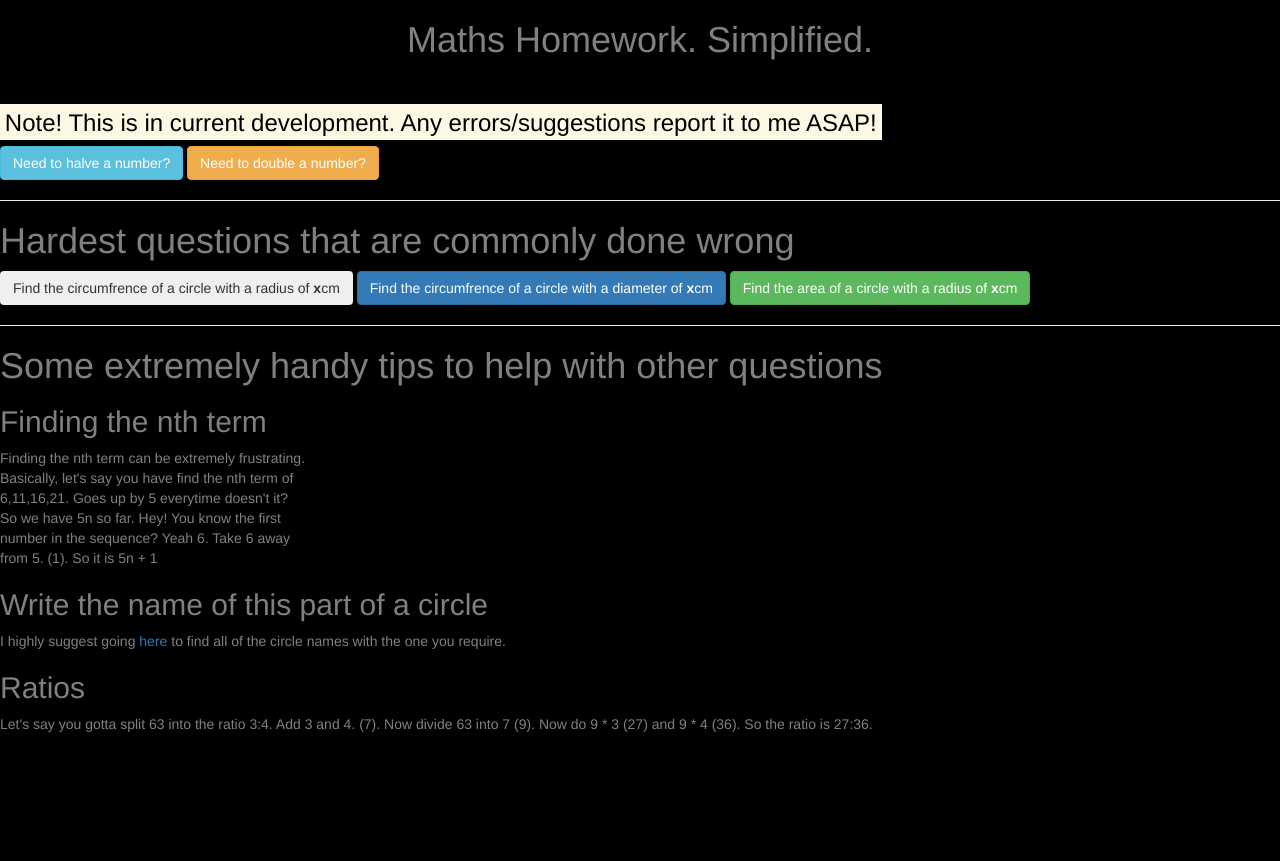
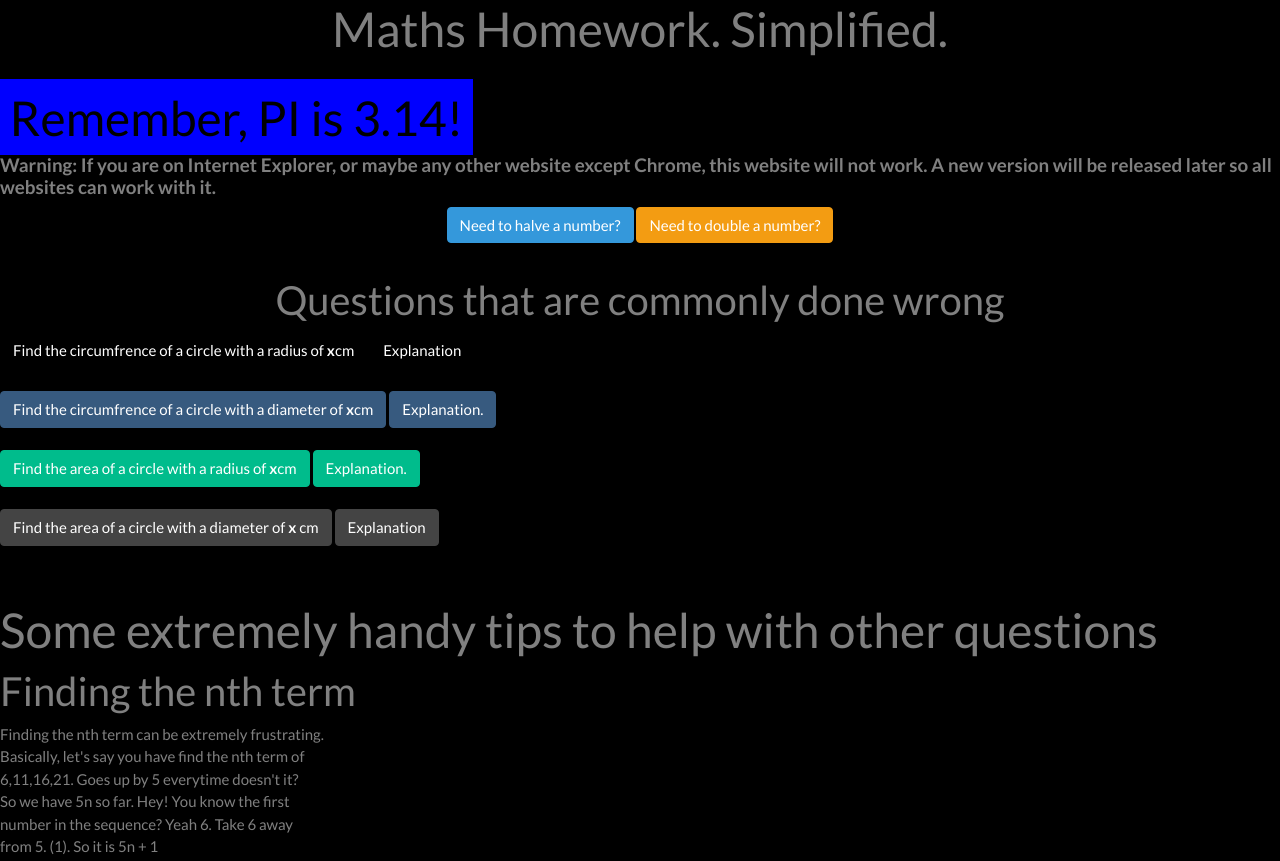
Before and after one commit to gho4t/Maths, a plain HTML site: page index.html in a window 1280 px wide. Shown: the top 861 px of the page. Before the commit the page ends 800 px from the top, so only its background shows below. Drawn offline with nearby package versions, Linux system fonts and the light colour scheme.

Commit message:
HTML change

```diff
--- a/index.html
+++ b/index.html
@@ -5,26 +5,26 @@
     <title>Maths Homework Simplified</title>
   </head>
   <body>
-    <link rel="stylesheet" href="https://maxcdn.bootstrapcdn.com/bootstrap/3.3.7/css/bootstrap.min.css">
-    <script src="https://ajax.googleapis.com/ajax/libs/jquery/3.2.1/jquery.min.js"></script>
-    <script src="https://maxcdn.bootstrapcdn.com/bootstrap/3.3.7/js/bootstrap.min.js"></script>
-      <link rel="stylesheet" type="text/css" href="./css/quickmaths.css">
+    <link rel="stylesheet" href="https://bootswatch.com/4/darkly/bootstrap.min.css">
+        <link rel="stylesheet" href="./css/quickmaths.css">
       <script src = "./main.js"></script>
 
-<div id = "container">
 <div id = "header">
 <h1><center>Maths Homework. Simplified.</h1></center><br>
-<h3><mark>Note! This is in current development. Any errors/suggestions report it to me ASAP!</mark></h3>
+<h1> <mark style="background-color: blue">Remember, PI is 3.14!</h1></mark>
 </div>
-<noscript><h2><mark>Woah! Your JavaScript is disabled dude. I highly recommend you enabling it for the buttons to work.</noscript></h2></mark>
-
+<noscript>Woah! Your browser is blocking scripts, therefore can not function the page properly. Try moving to Chrome.</noscript>
+<h5><b>Warning: If you are on Internet Explorer, or <b>maybe</b> any other website except Chrome, this website will not work. A new version will be released later so all websites can work with it.</h5></b>
+<div id = "container">
+  <center>
 <button type = "button" onclick = "halve()" class = "btn btn-info">Need to halve a number?</button>
 <button type = "button" onclick = "double()" class = "btn btn-warning">Need to double a number?</button><br><hr>
-<h1>Hardest questions that are commonly done wrong</h1>
-<button type = "button" onclick = "coac()" class = "btn">Find the circumfrence of a circle with a radius of <b>x</b>cm</button>
-<button type = "button" onclick = "diameter()" class = "btn btn-primary">Find the circumfrence of a circle with a diameter of <b>x</b>cm</button>
-
-<button type = "button" onclick = "area()" class = "btn btn-success">Find the area of a circle with a radius of <b>x</b>cm</button>
+</center>
+<h2><center>Questions that are commonly done wrong</h2></center>
+<button type = "button" onclick = "coac()" class = "btn">Find the circumfrence of a circle with a radius of <b>x</b>cm</button> <button type = "button" class = "btn" onclick = 'coacwr()'> Explanation</button><br><br>
+<button type = "button" onclick = "diameter()" class = "btn btn-primary">Find the circumfrence of a circle with a diameter of <b>x</b>cm</button> <button type = "button" onclick = "coacwd()" class = "btn btn-primary">Explanation.</button><br><br>
+<button type = "button" onclick = "area()" class = "btn btn-success">Find the area of a circle with a radius of <b>x</b>cm</button> <button type = "button" class = "btn btn-success" onclick = "aoacwr()">Explanation.</button><br><br>
+<button type = "button" onclick = "areadiameter()" class = "btn btn-secondary">Find the area of a circle with a diameter of <b>x</b> cm</button> <button type = "button" class = "btn btn-secondary" onclick = "aoacwd()">Explanation</button><br><br>
 <hr>
 <div id = "header">
 <h1> Some extremely handy tips to help with other questions</h1>
```
